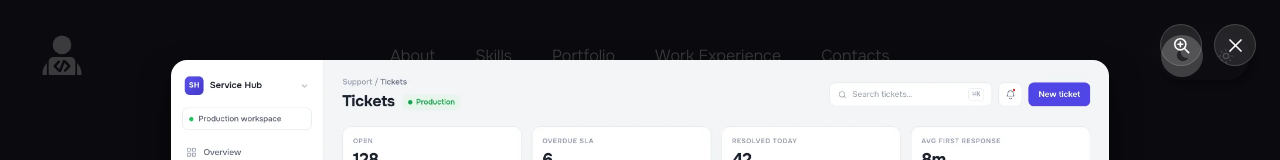
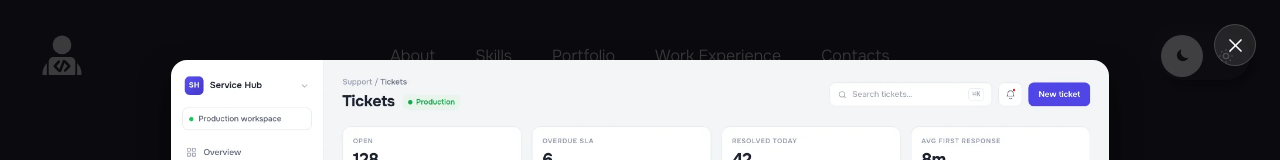
Before and after one commit to HkirillV/HkirillV.github.io, a React (Vite) app: page / in a window 1280 px wide. Both pictures are taken after a click on the button 217 px from the left and 2197 px from the top of the page. Shown: the part 1797-1957 px from the top of the page. Built offline with nearby package versions, Linux system fonts and the light colour scheme.

Commit message:
refactor: drop the lightbox zoom

```diff
--- a/src/shared/ui/Lightbox/Lightbox.module.css
+++ b/src/shared/ui/Lightbox/Lightbox.module.css
@@ -71,20 +71,6 @@
   height: auto;
 }
 
-.zoomed {
-  width: min(1100px, 90vw);
-  height: min(720px, 85vh);
-  overflow: auto;
-  cursor: default;
-}
-
-.zoomed .image {
-  width: auto;
-  max-width: none;
-  height: auto;
-  max-height: none;
-}
-
 @keyframes fade-in {
   from {
     opacity: 0;
--- a/src/shared/ui/Lightbox/Lightbox.tsx
+++ b/src/shared/ui/Lightbox/Lightbox.tsx
@@ -1,9 +1,8 @@
-import { useEffect, useState } from 'react'
 import { createPortal } from 'react-dom'
 
-import { cn, useBodyScrollLock, useEscapeKey, useFocusTrap } from '@/shared/lib'
+import { useBodyScrollLock, useEscapeKey, useFocusTrap } from '@/shared/lib'
 
-import { CloseIcon, ZoomInIcon, ZoomOutIcon } from '../icons/icons'
+import { CloseIcon } from '../icons/icons'
 import { VisuallyHidden } from '../VisuallyHidden/VisuallyHidden'
 
 import styles from './Lightbox.module.css'
@@ -16,15 +15,10 @@ interface LightboxProps {
 }
 
 export function Lightbox({ src, alt, isOpen, onClose }: LightboxProps) {
-  const [isZoomed, setIsZoomed] = useState(false)
   const trapRef = useFocusTrap<HTMLDivElement>(isOpen)
 
   useEscapeKey(isOpen, onClose)
   useBodyScrollLock(isOpen)
-
-  useEffect(() => {
-    if (!isOpen) setIsZoomed(false)
-  }, [isOpen])
 
   if (!isOpen) return null
 
@@ -33,27 +27,13 @@ export function Lightbox({ src, alt, isOpen, onClose }: LightboxProps) {
       <div className={styles.backdrop} onClick={onClose} aria-hidden="true" />
 
       <div className={styles.toolbar}>
-        <button
-          type="button"
-          className={styles.toolbarButton}
-          onClick={() => {
-            setIsZoomed((zoomed) => !zoomed)
-          }}
-          aria-pressed={isZoomed}
-        >
-          {isZoomed ? <ZoomOutIcon /> : <ZoomInIcon />}
-          <VisuallyHidden>{isZoomed ? 'Zoom out' : 'Zoom in'}</VisuallyHidden>
-        </button>
         <button type="button" className={styles.toolbarButton} onClick={onClose}>
           <CloseIcon />
           <VisuallyHidden>Close</VisuallyHidden>
         </button>
       </div>
 
-      <div
-        className={cn(styles.frame, isZoomed && styles.zoomed)}
-        {...(isZoomed ? { tabIndex: 0, role: 'group', 'aria-label': `${alt}, scrollable` } : {})}
-      >
+      <div className={styles.frame}>
         <img className={styles.image} src={src} alt={alt} />
       </div>
     </div>,
--- a/src/shared/ui/icons/icons.tsx
+++ b/src/shared/ui/icons/icons.tsx
@@ -65,21 +65,3 @@ export function CloseIcon(props: IconProps) {
     </svg>
   )
 }
-
-export function ZoomInIcon(props: IconProps) {
-  return (
-    <svg {...base} {...props} viewBox="0 0 24 24" fill="none" stroke="currentColor" strokeWidth="2">
-      <circle cx="10.5" cy="10.5" r="7" />
-      <path d="M21 21l-5.2-5.2M10.5 7.5v6M7.5 10.5h6" strokeLinecap="round" />
-    </svg>
-  )
-}
-
-export function ZoomOutIcon(props: IconProps) {
-  return (
-    <svg {...base} {...props} viewBox="0 0 24 24" fill="none" stroke="currentColor" strokeWidth="2">
-      <circle cx="10.5" cy="10.5" r="7" />
-      <path d="M21 21l-5.2-5.2M7.5 10.5h6" strokeLinecap="round" />
-    </svg>
-  )
-}
--- a/src/shared/ui/index.ts
+++ b/src/shared/ui/index.ts
@@ -17,6 +17,4 @@ export {
   MoonIcon,
   SunIcon,
   TelegramIcon,
-  ZoomInIcon,
-  ZoomOutIcon,
 } from './icons/icons'
```
Also changed, not shown: 1 other file (tests, documents, lock files or other folders).
